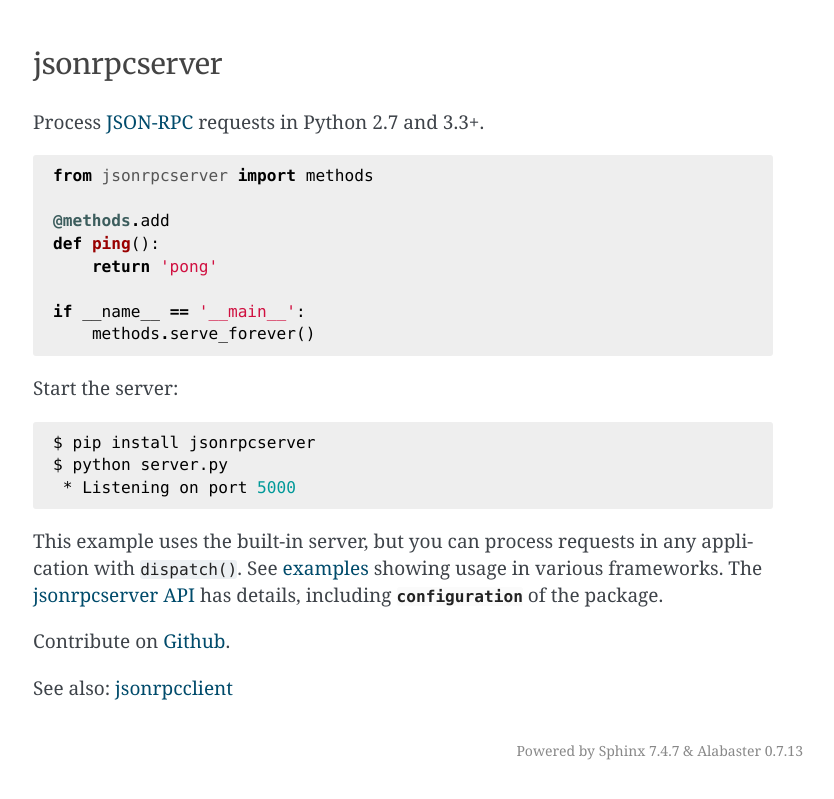
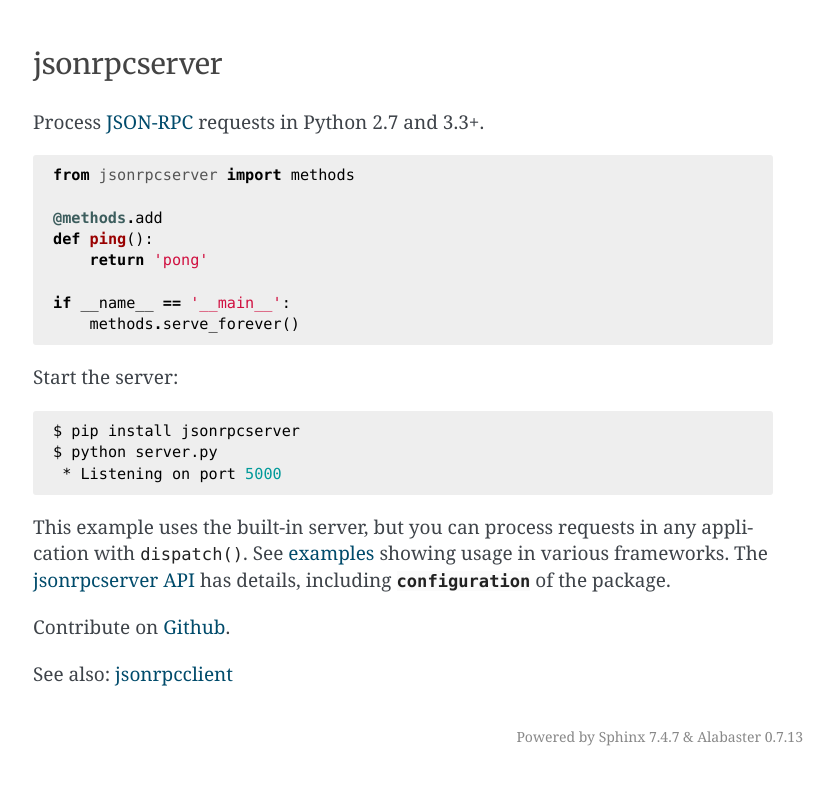
Before and after one commit to explodinglabs/jsonrpcserver, a Sphinx documentation site: the page built from doc/index.rst, in a window 1280 px wide. Shown: the top 799 px of the page, without its empty margins (237-1071 px from the left). Built offline with Sphinx 7.4.7, drawn with Linux system fonts in a browser that asks for light colours.

Commit message:
Fix docs for mobile

```diff
--- a/doc/_static/custom.css
+++ b/doc/_static/custom.css
@@ -64,24 +64,28 @@
     margin: 0px 0 10px 1.5em;
 }
 
-/* Code formatting */
 pre, code {
-  font-family: 'Consolas', 'Menlo', 'Deja Vu Sans Mono', 'Bitstream Vera Sans Mono', monospace;
-  font-size: 0.85em;
-  line-height: 140%;
-  border-radius: 3px; }
+    background-color: inherit;
+    font-family: 'Consolas', 'Menlo', 'Deja Vu Sans Mono', 'Bitstream Vera Sans Mono', monospace;
+    line-height: 140%;
+    font-size: 0.9em;
+}
 
 pre {
-  background-color: #eee;
-  overflow-x: auto;
-  padding: 10px 20px; }
-  @media screen and (max-width: 600px) {
+    border-radius: 3px;
+    background-color: #eee;
+    overflow-x: auto;
+    padding: 10px 20px;
+    border: 0;
+    font-size: 0.8em;
+    line-height: 140%;
+}
+
+@media screen and (max-width: 600px) {
     pre {
-      padding-left: 0.7em; } }
-  pre > code {
-    border: 0;
-    padding-right: 0;
-    padding-left: 0; }
+        font-size: 1em;
+    }
+}
 
 .documentwrapper {
   max-width: -webkit-calc(800px);
@@ -89,8 +93,10 @@
   margin-right: auto;
   margin-left: auto;
 }
+
 @media screen and (max-width: 600px) {
     .documentwrapper {
+        width: 100%;
         padding-right: 15px;
         padding-left: 15px;
     }
```
